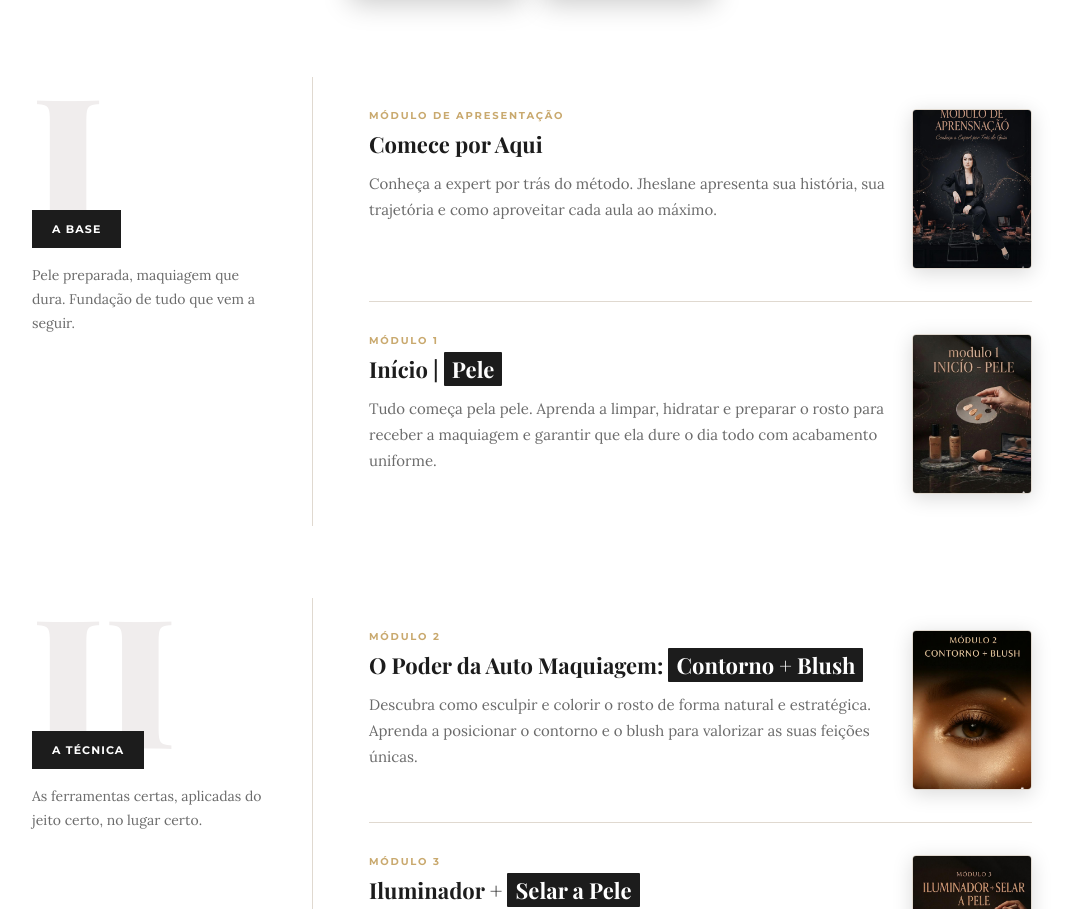
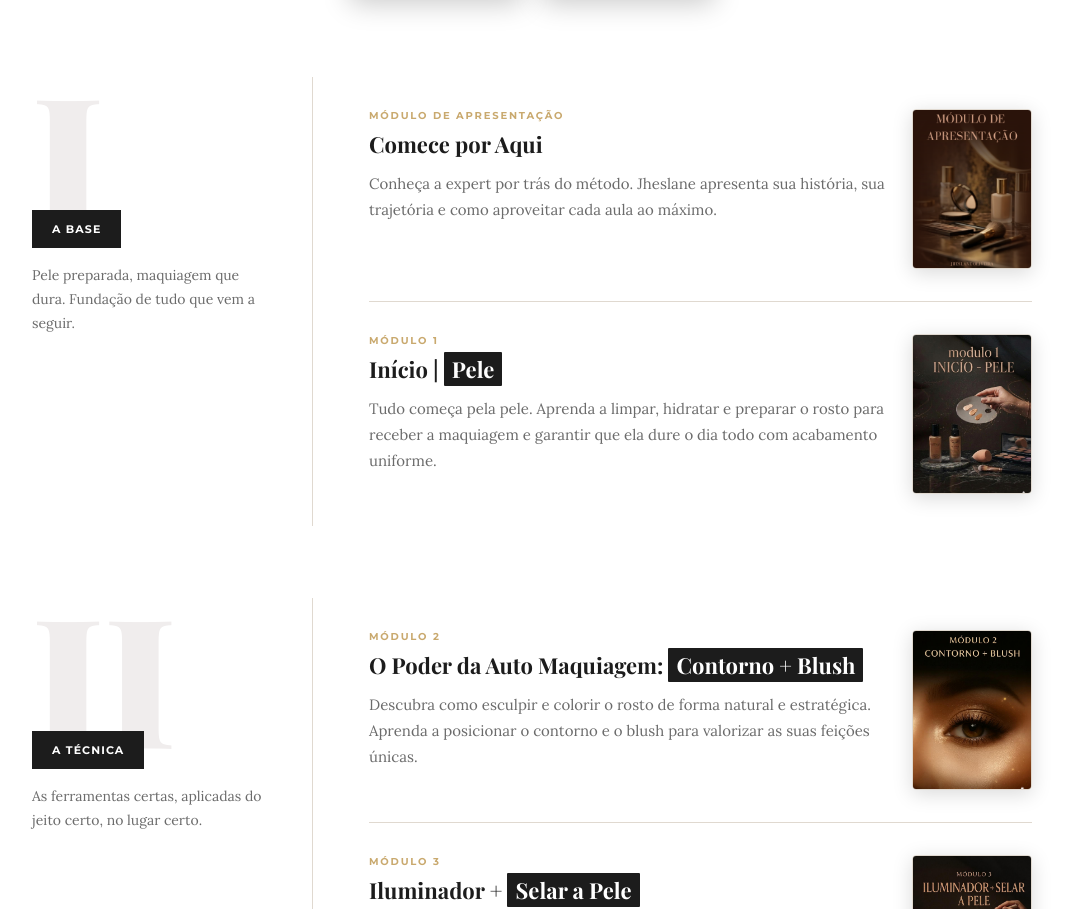
Before and after one commit to S4MU3LDemolidor/Jheslane-Oliveira, a plain HTML site: page index.html in a window 1280 px wide. Shown: the part 4786-5695 px from the top of the page, without its empty margins (108-1175 px from the left). Drawn offline with nearby package versions, Linux system fonts and the light colour scheme; a web font is replaced by a local one.

Commit message:
update module 1 cover image to MODULO DE APRESENTAÇÃO (1).png
Co-Authored-By: Claude Sonnet 4.6 <noreply@anthropic.com>

```diff
--- a/index.html
+++ b/index.html
@@ -1726,7 +1726,7 @@
                 <h3 class="modulo-title">Comece por Aqui</h3>
                 <p class="modulo-desc">Conheça a expert por trás do método. Jheslane apresenta sua história, sua trajetória e como aproveitar cada aula ao máximo.</p>
               </div>
-              <img class="modulo-item-thumb" src="MODULOS/WhatsApp%20Image%202026-04-28%20at%2017.01.22%20%282%29.jpeg" alt="Módulo de Apresentação" loading="lazy" />
+              <img class="modulo-item-thumb" src="MODULOS/MODULO%20DE%20APRESENTA%C3%87%C3%83O%20%281%29.png" alt="Módulo de Apresentação" loading="lazy" />
             </div>
           </div>
           <div class="modulo-item reveal reveal-delay-1">
```
